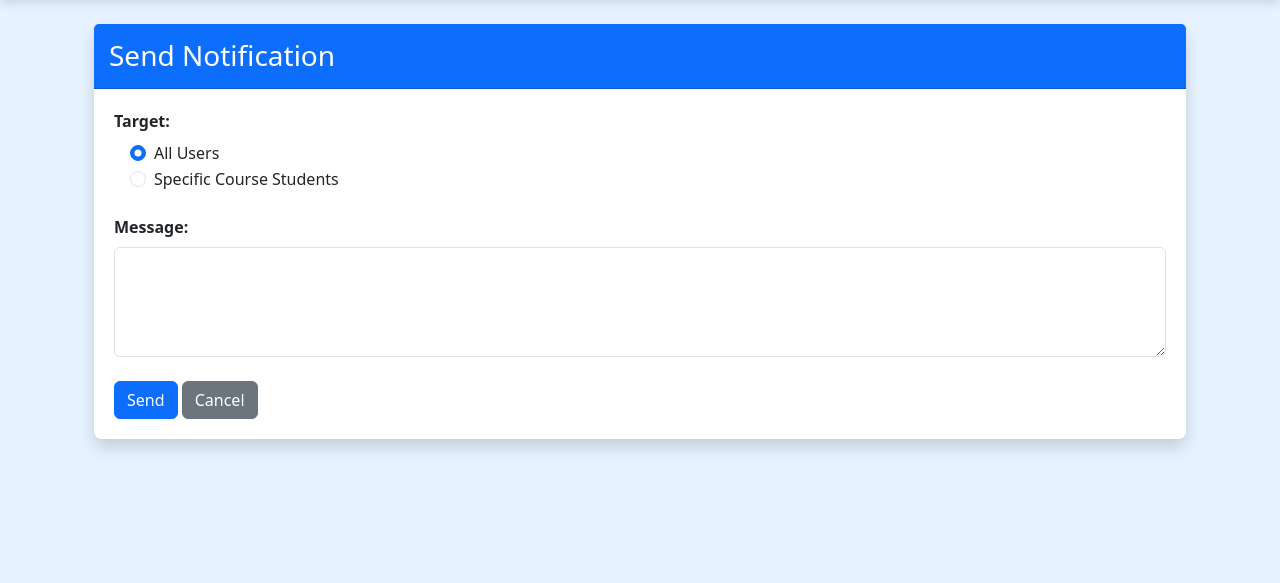
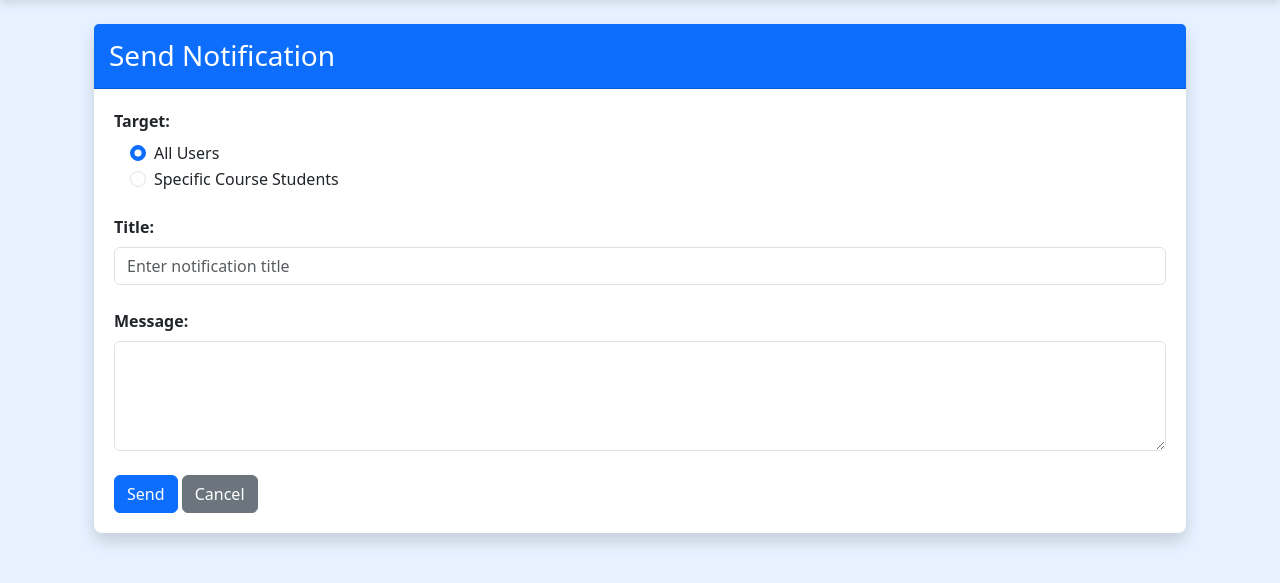
Before and after one commit to 2964318/IT, a Django app: page /send_notification/ in a window 1280 px wide. Shown: the part 63-646 px from the top of the page. Run offline with Django 5.2, Linux system fonts and the light colour scheme; the visitor is signed in with stand-in values (Sample User, id 1); data comes from the database, SQL or seed files in the repository; data that the repository does not hold is empty; some libraries are stand-ins or nearby versions.

Commit message:
Update send_notification.html

```diff
--- a/courses/templates/admin/send_notification.html
+++ b/courses/templates/admin/send_notification.html
@@ -32,6 +32,12 @@
                     <div class="mb-4" id="courseSelection" style="display: none;">
                         <label class="form-label fw-bold">Course:</label>
                         {{ form.course }}
+                    </div>
+
+                    <!-- Title Field -->
+                    <div class="mb-4">
+                        <label class="form-label fw-bold">Title:</label>
+                        {{ form.title }}
                     </div>
 
                     <!-- Message Field -->
```
